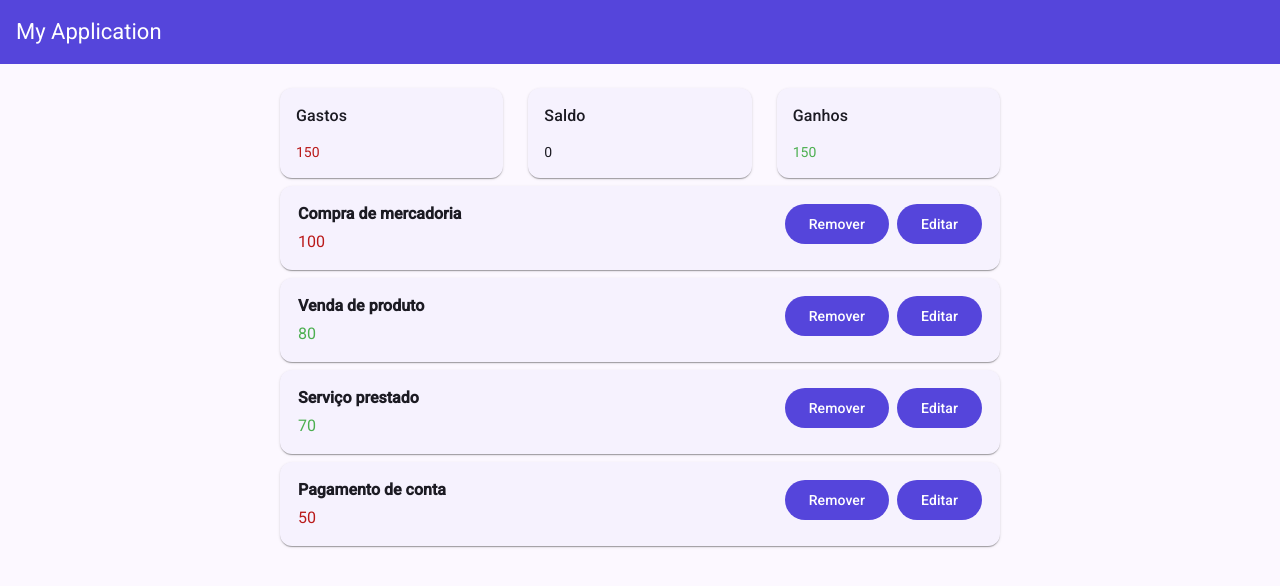
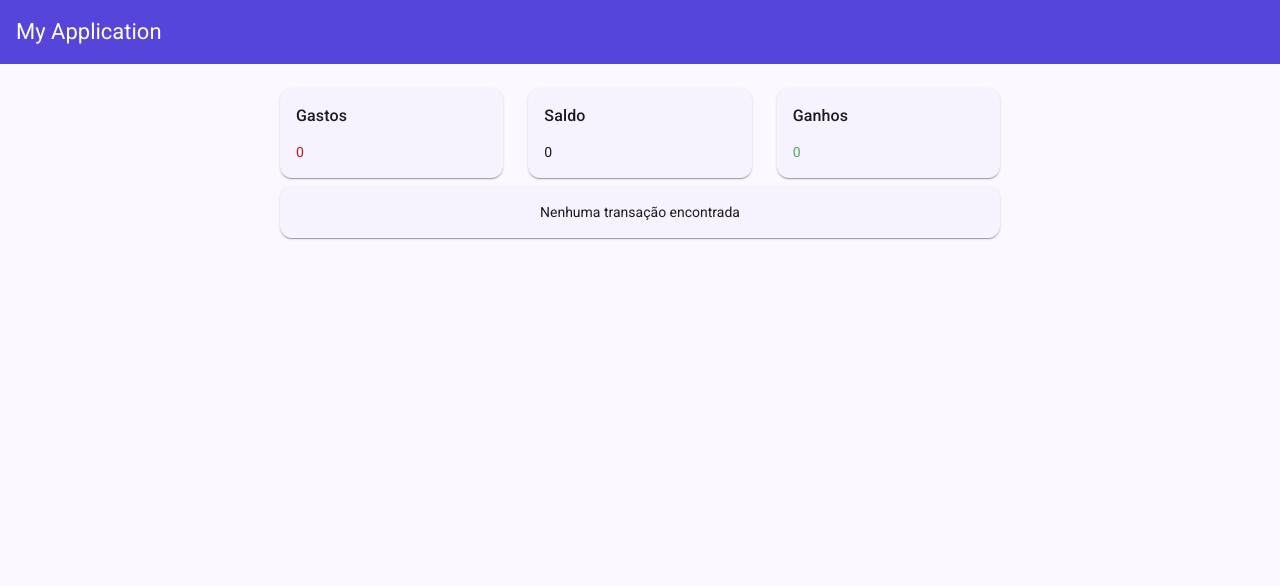
Before and after one commit to NalandaMelo/gerenciado-financeiro, an Angular app: page / in a window 1280 px wide. Shown: the top 586 px of the page. Built offline with nearby package versions, Linux system fonts and the light colour scheme.

Commit message:
feat: adiciona componente para quando não há trasanção

```diff
--- /dev/null
+++ b/src/app/features/home/components/no-transactions/no-transactions.html
@@ -0,0 +1,5 @@
+<mat-card class="card">
+    <mat-card-content class="card-content">
+    Nenhuma transação encontrada
+    </mat-card-content>
+</mat-card>
--- /dev/null
+++ b/src/app/features/home/components/no-transactions/no-transactions.scss
@@ -0,0 +1,12 @@
+
+.card{
+    display: flex;
+    margin-top: 8px;
+
+    .card-content {
+    display: flex;
+    justify-content: center;
+}
+
+
+}
--- /dev/null
+++ b/src/app/features/home/components/no-transactions/no-transactions.ts
@@ -0,0 +1,12 @@
+import { Component } from '@angular/core';
+import { MatCard, MatCardModule } from "@angular/material/card";
+
+@Component({
+  selector: 'app-no-transactions',
+  imports: [MatCard, MatCardModule],
+  templateUrl: './no-transactions.html',
+  styleUrl: './no-transactions.scss',
+})
+export class NoTransactions {
+
+}
--- a/src/app/features/home/home.html
+++ b/src/app/features/home/home.html
@@ -3,4 +3,7 @@
 
 @for ( item of transactions() ; track item) {
     <app-transations-item [transation]="item"> </app-transations-item>
+} @empty {
+    <app-no-transactions></app-no-transactions>
+
 }
--- a/src/app/features/home/home.ts
+++ b/src/app/features/home/home.ts
@@ -3,18 +3,15 @@
 import { TransationsItem } from "./components/transations-item/transations-item";
 import { Transaction } from '../../shared/transaction/interfaces/transactions';
 import { TransactionType } from '../../shared/transaction/enums/transaction-type';
+import { NoTransactions } from "./components/no-transactions/no-transactions";
 
 @Component({
   selector: 'app-home',
-  imports: [Balance, TransationsItem],
+  imports: [Balance, TransationsItem, NoTransactions],
   templateUrl: './home.html',
   styleUrl: './home.scss',
 })
 export class Home {
 transactions = signal<Transaction[]>([
-  {title: 'Compra de mercadoria', value: 100, type: TransactionType.OUTCOME},
-  {title: 'Venda de produto', value: 80, type: TransactionType.INCOME},
-  {title: 'Serviço prestado', value: 70, type: TransactionType.INCOME},
-  {title: 'Pagamento de conta', value: 50, type: TransactionType.OUTCOME}
 ]);
 }
```
